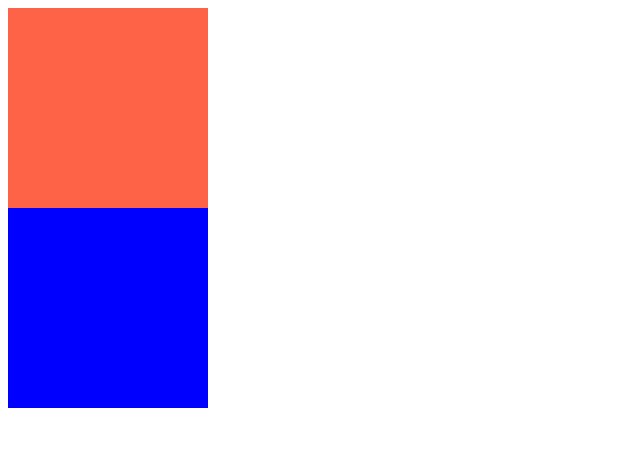
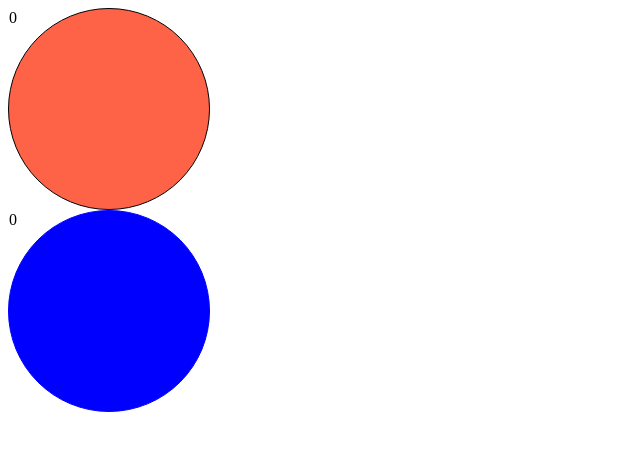
Before and after one commit to umingming/ReactTest, a React (Create React App) app in the folder type-script/: page / in a window 1280 px wide. Shown: the top 450 px of the page, without its empty margins (0-640 px from the left). Built offline with nearby package versions, Linux system fonts and the light colour scheme.

Commit message:
feat: add counter

```diff
--- a/type-script/src/App.tsx
+++ b/type-script/src/App.tsx
@@ -3,7 +3,7 @@ import Circle from "./Circle"
 function App() {
   return (
     <div>
-      <Circle bgColor="tomato" />
+      <Circle bgColor="tomato" borderColor="black" />
       <Circle />
     </div>
   );
--- a/type-script/src/Circle.tsx
+++ b/type-script/src/Circle.tsx
@@ -1,15 +1,24 @@
+import { useState } from "react";
 import styled from "styled-components"
 
 interface CircleProps {
     bgColor?: string;
+    borderColor?: string;
 }
 
 const Container = styled.div<CircleProps>`
     width: 200px;
     height: 200px;
+    border-radius: 50%;
     background-color: ${(props) => props.bgColor || "blue"};
+    border: 1px solid ${(props) => props.borderColor || "blue"};
 `;
 
-export default function Circle({ bgColor }: CircleProps) {
-    return <Container bgColor={bgColor} />
+export default function Circle({ bgColor, borderColor = bgColor }: CircleProps) {
+    const [counter, setCounter] = useState<number|string>(0);
+    return (
+        <Container bgColor={bgColor} borderColor={borderColor}>
+            {counter}
+        </Container>
+    )
 }
```
